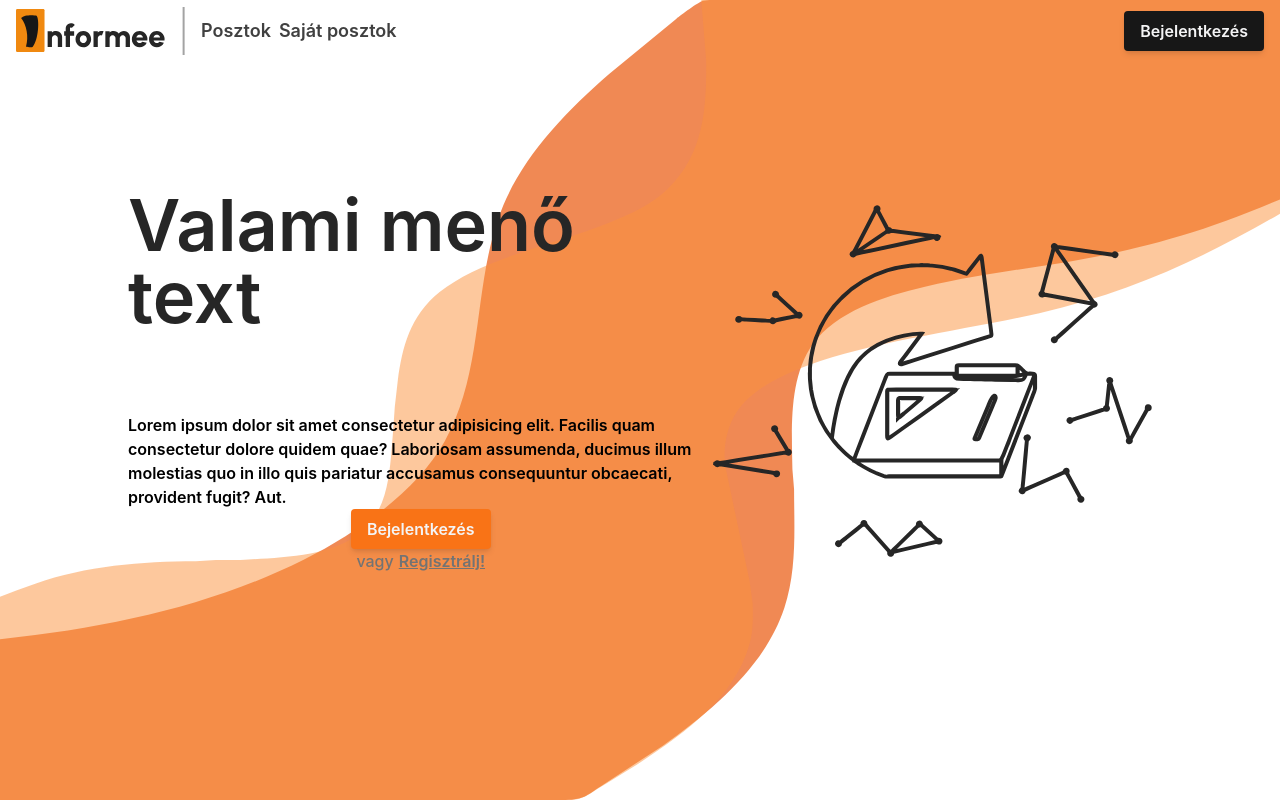
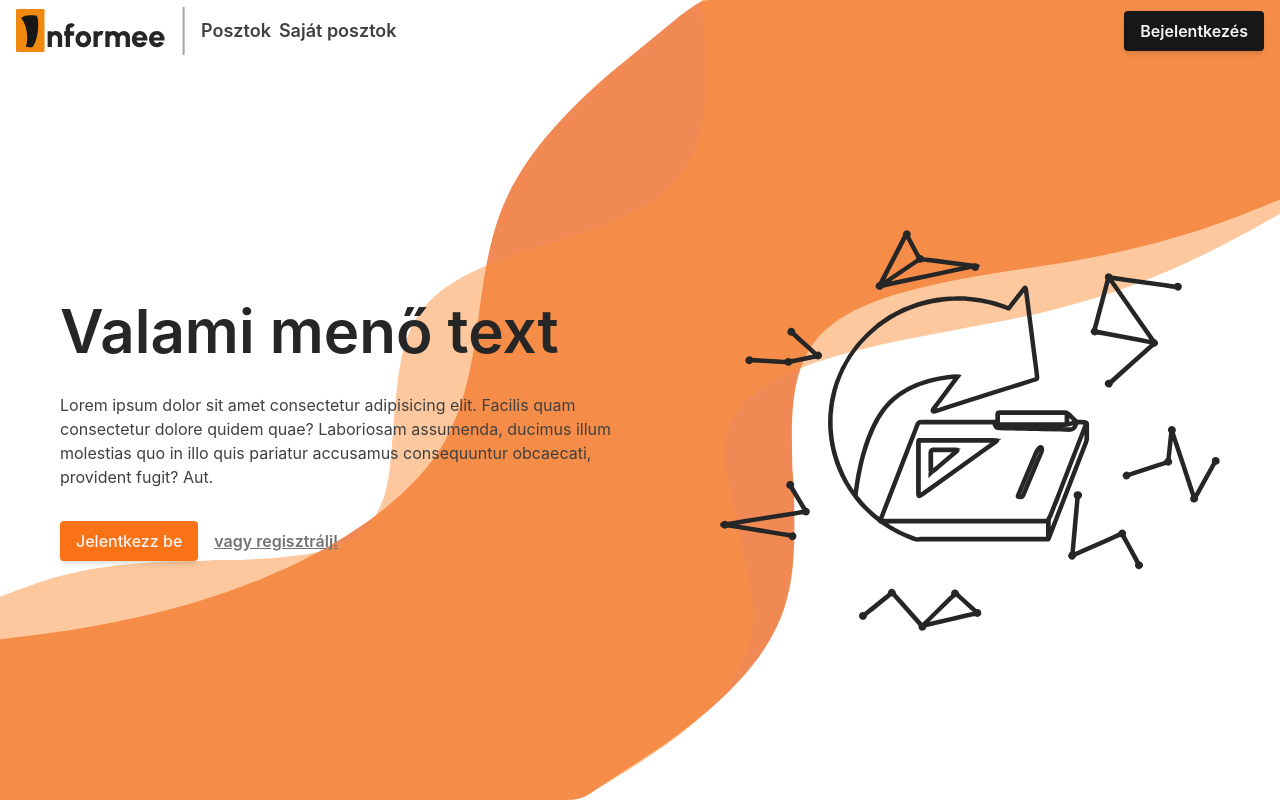
Before and after one commit to WR0NGTH3HU4/Informee, a Vue app: page / in a window 1280 px wide. Built offline with nearby package versions, Linux system fonts and the light colour scheme; what tailwindcss-animated would draw is missing.

Commit message:
szebb fooldal design

```diff
--- a/src/views/Kezdolap.vue
+++ b/src/views/Kezdolap.vue
@@ -12,17 +12,21 @@ import Button from '@/components/Button.vue';
       </div>
     </div>
 
-    <div class="tartalom">
+    <div class="flex flex-row justify-evenly content-center items-center h-full">
 
-      <div class="tartalom-bal">
-        <h1>Valami menő text</h1>
-        <p>Lorem ipsum dolor sit amet consectetur adipisicing elit. Facilis quam consectetur dolore quidem quae? Laboriosam assumenda, ducimus illum molestias quo in illo quis pariatur accusamus consequuntur obcaecati, provident fugit? Aut.</p>
-        <Button class="primary" text="Bejelentkezés"></Button>
-        <h5 class="text-neutral-500 font-medium flex flex-row">vagy <RouterLink to="/Registration"><h5 class="text-neutral-500 underline" id="Reg"> Regisztrálj!</h5></RouterLink></h5>
+      <div class="flex flex-col w-[600px] gap-8">
+        <h1 class="text-neutral-800 text-6xl">Valami menő text</h1>
+        <p class="text-neutral-700 font-normal">Lorem ipsum dolor sit amet consectetur adipisicing elit. Facilis quam consectetur dolore quidem quae? Laboriosam assumenda, ducimus illum molestias quo in illo quis pariatur accusamus consequuntur obcaecati, provident fugit? Aut.</p>
+        <span class="text-neutral-500 font-medium flex flex-row items-center gap-4">
+          <Button class="primary" text="Jelentkezz be"></Button>
+          <RouterLink to="Regisztracio">
+            <span class="text-neutral-500 underline" id="Reg">vagy regisztrálj!</span>
+          </RouterLink>
+        </span>
       </div>
 
 
-      <div class="tartalom-jobb">
+      <div class="flex flex-col justify-center content-center items-center aspect-square w-[500px]">
         <img src="../assets/fooldal_logo.svg" alt="">
       </div>
     </div>
@@ -47,29 +51,7 @@ import Button from '@/components/Button.vue';
       background-position: center; /* Centers the background image */
       z-index: -1;
     }
-     .tartalom{
-      @apply flex flex-row justify-between content-center items-center;
-      width: 100%;
-      padding: 10%;
-    }
 
-    .tartalom-jobb{
-      @apply flex flex-col justify-center content-center items-center;
-    }
-    .tartalom-bal{
-      @apply flex flex-col justify-center content-center items-center w-full
-    }
-    h1{
-      @apply text-7xl text-neutral-800;
-      margin-bottom: 80px
-    }
-    #Reg{
-        padding-left: 5px;
-    }
-    svg{
-      width: 100%;
-      height: 100%;
-    }
     .hatter{
       width: 100%;
     }
```
Lines whose indentation alone changed are shown as unchanged.
